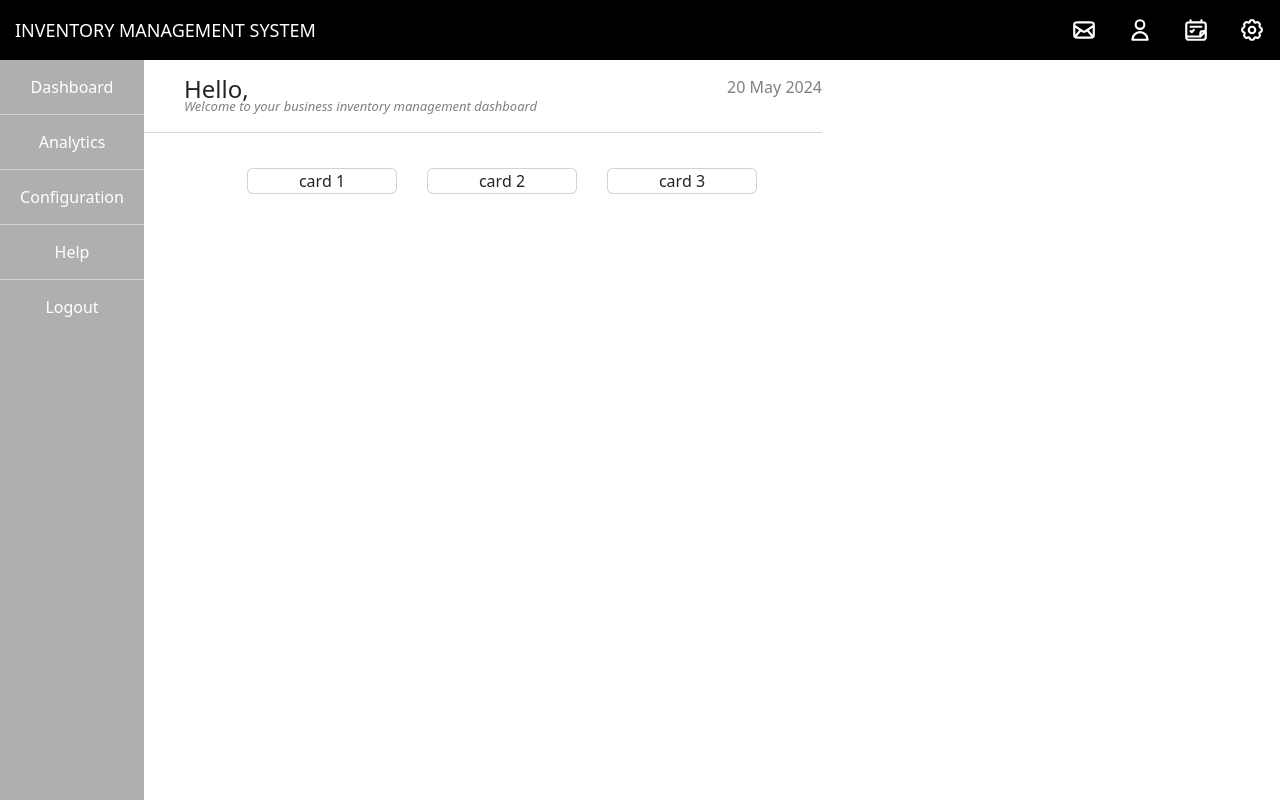
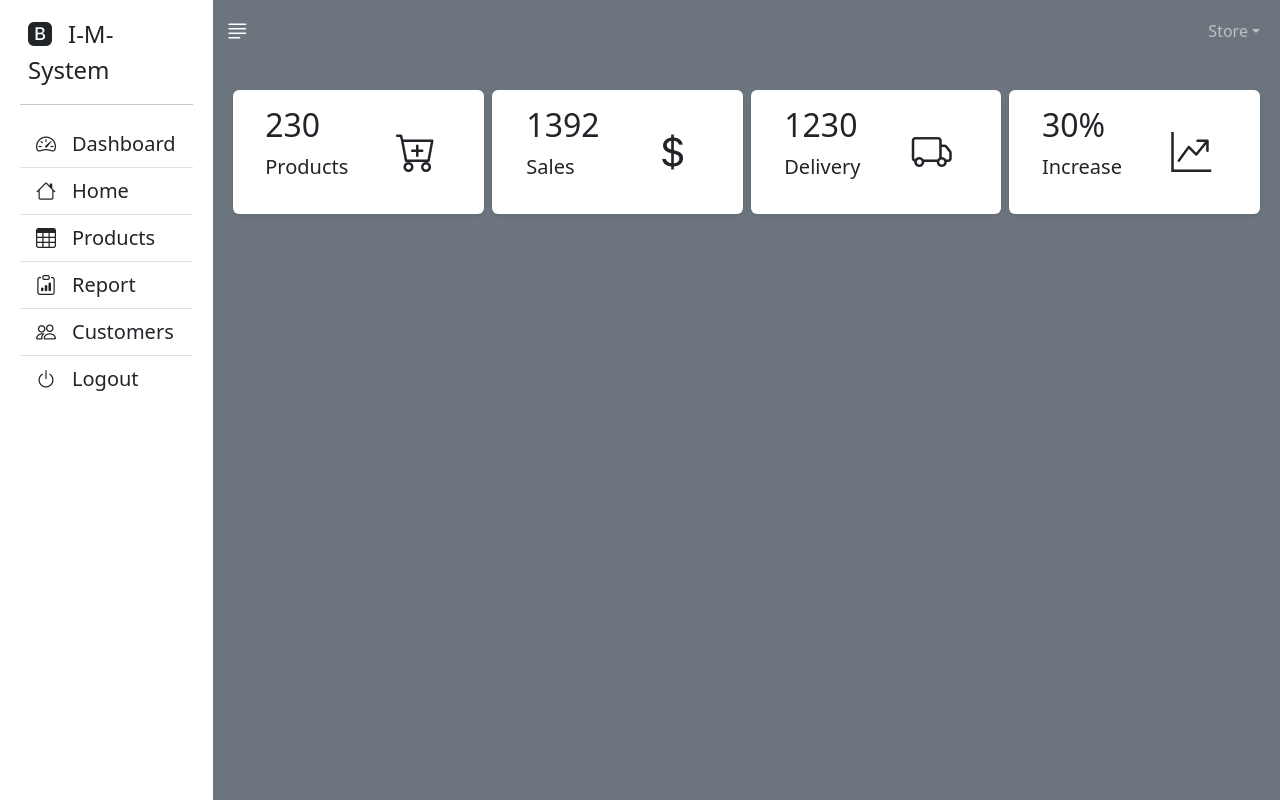
Before and after one commit to skylimit96/Inventory_management_system, a React (Create React App) app: page / in a window 1280 px wide. Built offline with nearby package versions, Linux system fonts and the light colour scheme.

Commit message:
changed the sidemenu + bootstrap styling adjustments + dropdown menu fixed

```diff
--- a/package.json
+++ b/package.json
@@ -7,6 +7,7 @@
     "@testing-library/react": "^13.4.0",
     "@testing-library/user-event": "^13.5.0",
     "bootstrap": "^5.3.3",
+    "bootstrap-icons": "^1.11.3",
     "react": "^18.3.1",
     "react-bootstrap": "^2.10.2",
     "react-dom": "^18.3.1",
--- a/src/App/App.js
+++ b/src/App/App.js
@@ -1,17 +1,22 @@
-import './App.css';
-import Header from '../Header/Header';
-import Menu from '../Menu/Menu';
-import Dashboard from '../Dashboard/Dashboard';
-import 'bootstrap/dist/css/bootstrap.css';
+import './App.css'
+import React from 'react'
+import Menu from '../Menu/Menu'
+import Dashboard from '../Dashboard/Dashboard'
+import Header from '../Header/Header'
+import 'bootstrap/dist/css/bootstrap.min.css'
+import 'bootstrap-icons/font/bootstrap-icons.css'
 
 function App() {
   return (
-    <div className="App">
-      <Header />
-      <main>
-        <Menu />
-        <Dashboard className="dashboard" />
-      </main>
+    <div className="container-fluid bg-secondary min-vh-100">
+      <div className="row">
+        <div className="col-2 bg-white vh-100">
+          <Menu />
+        </div>
+        <div className='col'>
+          <Dashboard />
+        </div>
+      </div>
     </div>
   );
 }
--- a/src/Dashboard/Dashboard.css
+++ /dev/null
@@ -1,41 +0,0 @@
-.dashboard-header {
-    display: flex;
-    justify-content: space-between;
-    width: 100%;
-    margin-left: 25px;
-    margin-right: 25px;
-    border-bottom: 1px solid rgba(128, 128, 128, 0.306);
-    max-height: 12vh;
-    padding-left: 9rem; /* Adjust the value to match the menu width */
-}
-
-.welcome-text {
-    color: grey;
-    font-size: small;
-    font-style: italic;
-    margin-top: -15px;
-}
-
-.date {
-    align-items: right;
-    color: grey;
-}
-
-.dashboard-cards {
-    display: flex;
-    padding-left: 12rem;
-    justify-content: space-between;
-    align-items: center;
-    margin-top: 20px;
-    margin-bottom: 20px;
-    margin-left: 25px;
-    margin-right: 25px;
-    max-height: 40vh;
-}
-
-.card {
-    height: 40px;
-    width: 150px;
-    text-align: center;
-    margin: 15px;
-}
--- a/src/Dashboard/Dashboard.js
+++ b/src/Dashboard/Dashboard.js
@@ -1,34 +1,51 @@
-import './Dashboard.css';
-import useCurrentDate from '../utils/currentDate';
+import React from "react";
+import Header from "../Header/Header";
 
 function Dashboard() {
-    const date = useCurrentDate();
-    return(
-        <>
-        <div className='dashboard'>
-            <div className='dashboard-header'>
-                <div className='welcome-p'>
-                    <h4>Hello, {}</h4>
-                    <p className='welcome-text'>Welcome to your business inventory management dashboard</p>
+  return (
+    <div className="">
+      <Header />
+      <div className="container-fluid">
+        <div className="row g-3 my-2">
+          <div className="col-md-3 p-1">
+            <div className="p-3 bg-white shadow-sm d-flex justify-content-around align-items-center rounded">
+              <div>
+                <h3 className="fs-2">230</h3>
+                <p className="fs-5">Products</p>
               </div>
-                <div className='date'>
-                    <p>{ useCurrentDate() }</p>
+              <i className="bi bi-cart-plus p-3 fs-1"></i>
             </div>
           </div>
-
-            <div className='dashboard-cards'>
-                <div className='card'>
-                    card 1
+          <div className="col-md-3 p-1">
+            <div className="p-3 bg-white shadow-sm d-flex justify-content-around align-items-center rounded">
+              <div>
+                <h3 className="fs-2">1392</h3>
+                <p className="fs-5">Sales</p>
               </div>
-                <div className='card'>
-                    card 2
+              <i className="bi bi-currency-dollar p-3 fs-1"></i>
             </div>
-                <div className='card'>
-                    card 3
+          </div>
+          <div className="col-md-3 p-1">
+            <div className="p-3 bg-white shadow-sm d-flex justify-content-around align-items-center rounded">
+              <div>
+                <h3 className="fs-2">1230</h3>
+                <p className="fs-5">Delivery</p>
+              </div>
+              <i className="bi bi-truck p-3 fs-1"></i>
+            </div>
+          </div>
+          <div className="col-md-3 p-1">
+            <div className="p-3 bg-white shadow-sm d-flex justify-content-around align-items-center rounded">
+              <div>
+                <h3 className="fs-2">30%</h3>
+                <p className="fs-5">Increase</p>
+              </div>
+              <i className="bi bi-graph-up-arrow p-3 fs-1"></i>
             </div>
           </div>
         </div>
-        </>
+      </div>
+    </div>
   );
 }
 
--- a/src/Header/Header.css
+++ /dev/null
@@ -1,29 +0,0 @@
-nav {
-  display: flex;
-  justify-content: space-between;
-  align-items: center;
-  background-color: rgb(0, 0, 0);
-  height: 60px;
-}
-
-img {
-  height: 26px;
-  width: 26px;
-  margin: 15px 15px;
-  filter: brightness(0) invert(1);
-}
-
-.navbar-btns {
-  display: inline;
-  list-style-type: none;
-}
-
-.logoTitle {
-  color: white;
-  margin-left: 15px;
-  font-size: 18px;
-}
-
-a {
-  text-decoration: none;
-}
--- a/src/Header/Header.js
+++ b/src/Header/Header.js
@@ -1,28 +1,45 @@
-import "./Header.css";
-import notif from "../assets/notif.svg";
-import user from "../assets/user.svg";
-import calendar from "../assets/calendar.svg";
-import config from "../assets/config.svg";
+import React from "react";
+import 'bootstrap/js/dist/dropdown';
 
 function Header() {
   return (
-    <nav expand="lg" className="bg-dark.bg-gradient">
-      <span className="logoTitle">
-        INVENTORY MANAGEMENT SYSTEM
-      </span>
-      <div className="navbar-btns">
-          <a href="#">
-            <img src={notif} alt="notif" />
-          </a>
-          <a href="#">
-            <img src={user} alt="user" />
-          </a>
-          <a href="#">
-            <img src={calendar} alt="calendar"/>
-          </a>
-          <a>
-            <img src={config} alt="config" />
-          </a>
+    <nav className="navbar navbar-expand-sm navbar-dark bg-transparent">
+      <i class="navbar-brand bi bi-justify-left fs-4"></i>
+      <button
+        className="navbar-toggler d-lg-none"
+        type="button"
+        data-bs-toggle="collapse"
+        data-bs-target="#collapsibleNavId"
+        aria-controls="collapsibleNavId"
+        aria-expanded="false"
+        aria-label="Toggle navigation"
+      ></button>
+      <div className="collapse navbar-collapse" id="collapsibleNavId">
+        <ul className="navbar-nav ms-auto mt-2 mt-lg-0">
+          <li className="nav-item dropdown">
+            <a
+              className="nav-link dropdown-toggle"
+              href="#"
+              id="dropdownId"
+              data-bs-toggle="dropdown"
+              aria-haspopup="true"
+              aria-expanded="false"
+            >
+              Store
+            </a>
+            <div className="dropdown-menu" aria-labelledby="dropdownId">
+              <a className="dropdown-item" href="#">
+                Profile
+              </a>
+              <a className="dropdown-item" href="#">
+                Settings
+              </a>
+              <a className="dropdown-item" href="#">
+                Logout
+              </a>
+            </div>
+          </li>
+        </ul>
       </div>
     </nav>
   );
--- a/src/Menu/Menu.css
+++ b/src/Menu/Menu.css
@@ -1,53 +1,5 @@
-.menu-container {
-  display: flex;
-  flex-direction: column;
-  align-items: center;
-  justify-content: space-between;
-  text-align: left;
-  color: white;
-  background-color: #afafaf;
-  width: 9rem;
-  position: fixed; /* Make the menu fixed */
-  top: 1; /* Start at the top of the window */
-  left: 0; /* Start at the left of the window */
-  height: 100vh; /* Take the full height of the viewport */
+.list-group a:hover {
+  background-color: greenyellow;
+  color: black;
+  cursor: pointer;
 }
-
-.menu-container ul {
-  list-style-type: none;
-  padding: 0;
-  margin: 0;
-}
-
-.menu-container li {
-  width: 100%;
-  padding: 15px 20px;
-  font-size: 16px;
-  border-bottom: 1px solid rgb(210, 210, 210);
-  list-style-type: none;
-  display: flex;
-  flex-direction: column;
-  align-items: center;
-  margin: 0;
-}
-
-.menu-container li:hover {
-  background-color: black;
-  color: whitesmoke;
-  border: none;
-  cursor: pointer;
-  font-weight: bold;
-}
-
-.menu-container li:last-child {
-  border-bottom: none;
-}
-
-.menu-container a {
-  text-decoration: none;
-  color: white;
-}
-
-.menu-container a:hover {
-  color: whitesmoke;
-}
--- a/src/Menu/Menu.js
+++ b/src/Menu/Menu.js
@@ -1,18 +1,41 @@
 import "./Menu.css";
+import React from "react";
 
 function Menu() {
   return (
-    <>
-      <div className="menu-container">
-          <ul>
-            <li>Dashboard</li>
-            <li>Analytics</li>
-            <li>Configuration</li>
-            <li>Help</li>
-            <li>Logout</li>
-          </ul>
-        </div>
-    </>
+    <div className="bg-white sidebar p-2">
+      <div className="m-2">
+        <i className="bi bi-bootstrap-fill me-3 fs-4"></i>
+        <span className="brand-name fs-4">I-M-System</span>
+      </div>
+      <hr className="text-dark" />
+      <div className="list-group list-group-flush">
+        <a className="list-group-item py-2">
+          <i className="bi bi-speedometer2 fs-5 me-3"></i>
+          <span className="fs-5">Dashboard</span>
+        </a>
+        <a className="list-group-item py-2">
+          <i className="bi bi-house fs-5 me-3"></i>
+          <span className="fs-5">Home</span>
+        </a>
+        <a className="list-group-item py-2">
+          <i className="bi bi-table fs-5 me-3"></i>
+          <span className="fs-5">Products</span>
+        </a>
+        <a className="list-group-item py-2">
+          <i className="bi bi-clipboard-data fs-5 me-3"></i>
+          <span className="fs-5">Report</span>
+        </a>
+        <a className="list-group-item py-2">
+          <i className="bi bi-people fs-5 me-3"></i>
+          <span className="fs-5">Customers</span>
+        </a>
+        <a className="list-group-item py-2">
+          <i className="bi bi-power fs-5 me-3"></i>
+          <span className="fs-5">Logout</span>
+        </a>
+      </div>
+    </div>
   );
 }
 
```
Also changed, not shown: 1 other file (tests, documents, lock files or other folders). Lines whose indentation alone changed are shown as unchanged.
